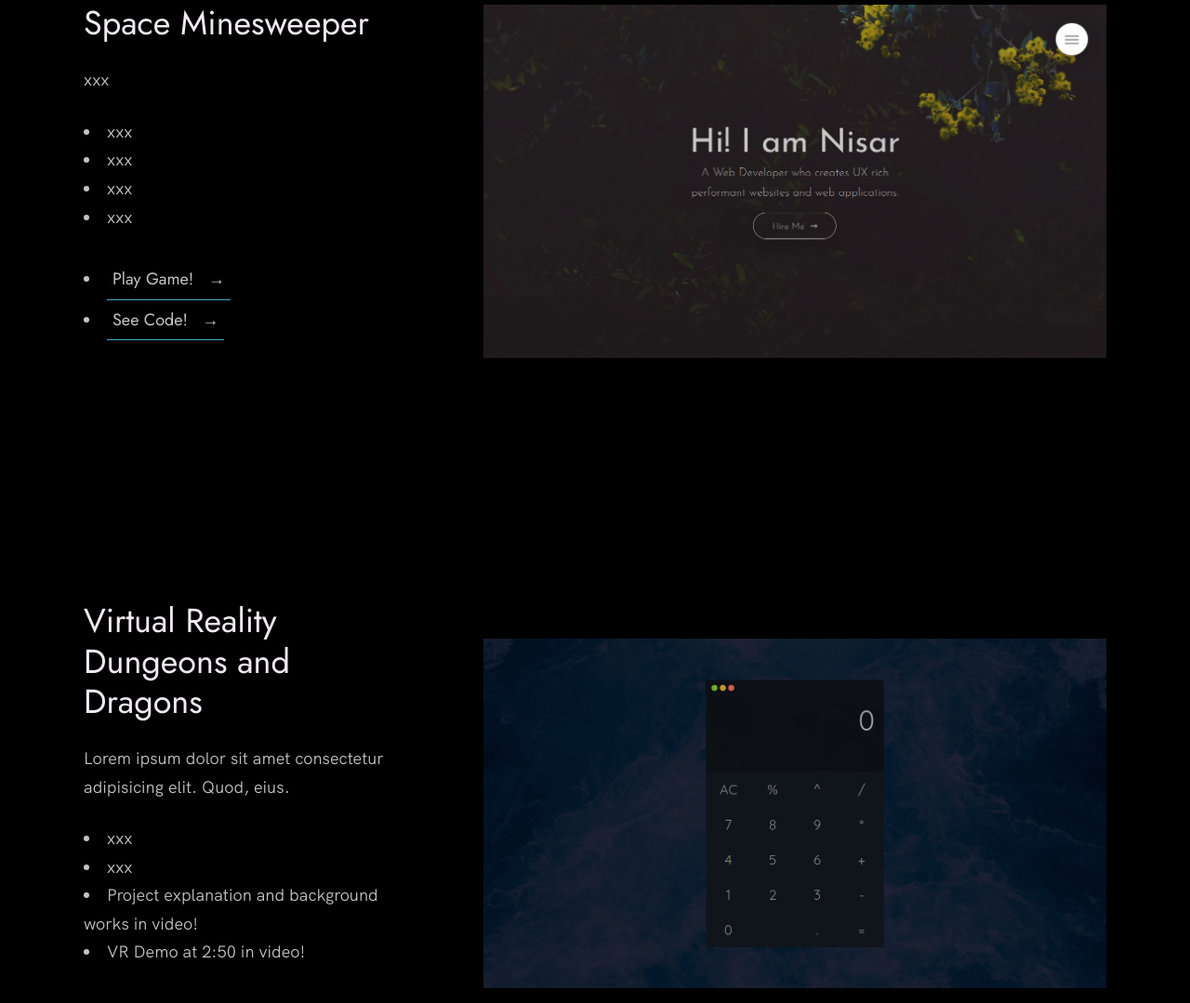
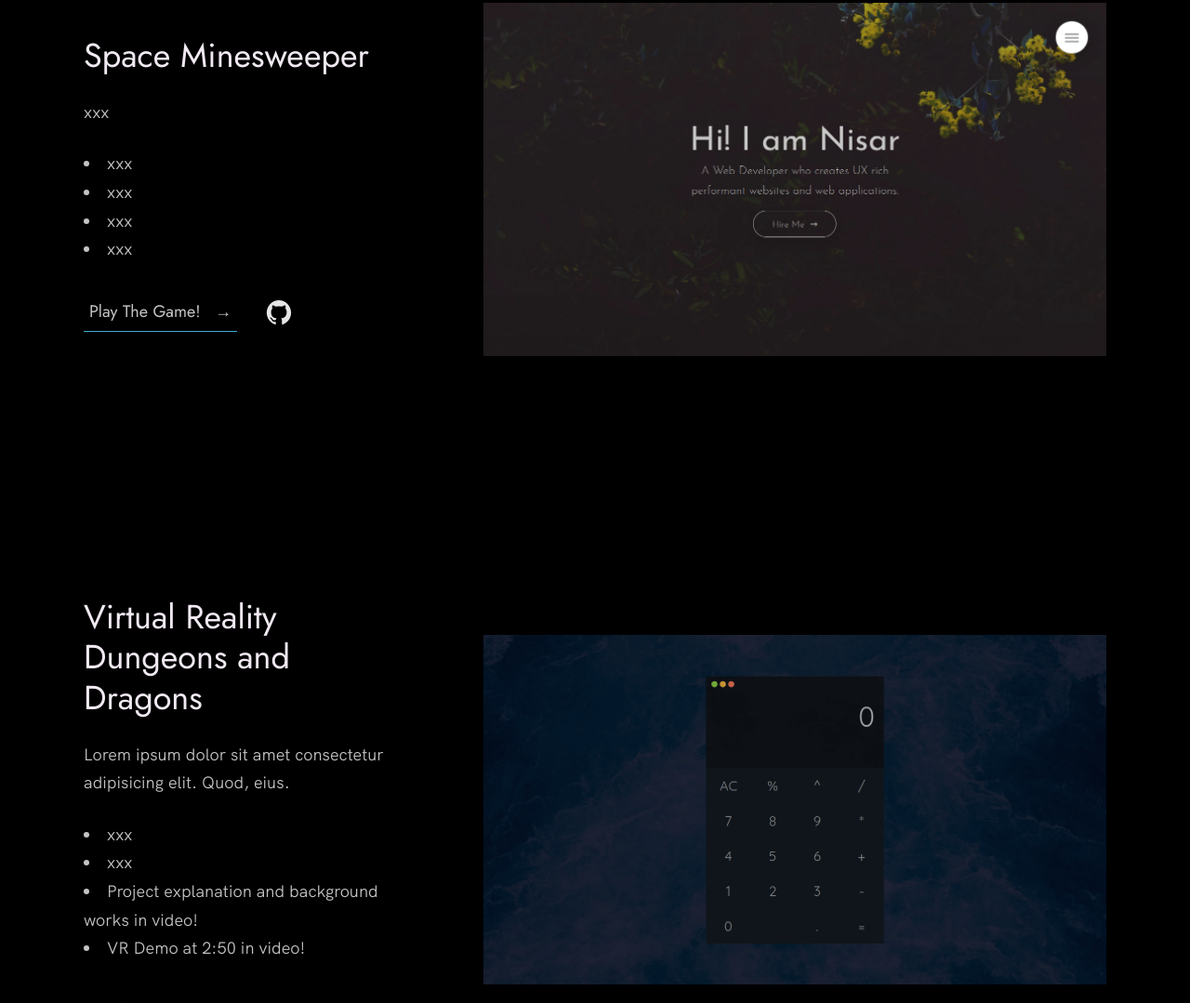
Before and after one commit to MyNameIsMadness/Portfolio-Site, a website: page index.html in a window 1280 px wide. Shown: the part 1065-2144 px from the top of the page at 93% size. Drawn offline with Linux system fonts and the light colour scheme.

Commit message:
Update Site

```diff
--- a/index.html
+++ b/index.html
@@ -91,14 +91,14 @@
 
               <div class="work__links">
 
-                <ul class="work__list">
-                  <li><a href="https://csci-4611-spring-2022.github.io/assignment-1-MyNameIsMadness/" target="_blank" class="link__text">
-                    Play Game! <span>&rarr;</span>
-                  </a></li>
-                  <li><a href="./images/MineSweeper.ts" target="_blank" class="link__text">
-                    See Code! <span>&rarr;</span>
-                  </a></li>
-                </ul>
+                <div class="work__links">
+                  <a href="https://csci-4611-spring-2022.github.io/assignment-1-MyNameIsMadness/" target="_blank" class="link__text">
+                    Play The Game! <span>&rarr;</span>
+                  </a>
+                  <a href="https://github.com/MyNameIsMadness/Portfolio/blob/36ff4fa23eb7079abd64c416c49b51a983009e7b/assignment-1-MyNameIsMadness-main/src/index.ts" title="View Source Code" target="_blank">
+                    <img src="./images/github.svg" class="work__code" alt="GitHub">
+                  </a>
+                </div>
 
               </div>
             </div>
@@ -122,7 +122,7 @@
               </ul>
 
               <div class="work__links">
-                <a href="#" class="link__text">
+                <a href="https://drive.google.com/file/d/1Rg7DFm9pHGUTwi7sIi-y77qjaMvLTny6/view?usp=share_link" target="_blank" class="link__text">
                   Watch Demonstration! <span>&rarr;</span>
                 </a>
               </div>
@@ -149,7 +149,7 @@
                 <a href="https://csci-4611-spring-2022.github.io/assignment-5-MyNameIsMadness/" target="_blank" class="link__text">
                   Interactive Demonstration! <span>&rarr;</span>
                 </a>
-                <a href="https://github.com/nisarhassan12/portfolio" title="View Source Code" target="_blank">
+                <a href="https://github.com/MyNameIsMadness/Portfolio/tree/main/assignment-5-MyNameIsMadness-main/assignment-5-MyNameIsMadness-main/src/shaders" title="View Source Code" target="_blank">
                   <img src="./images/github.svg" class="work__code" alt="GitHub">
                 </a>
               </div>
@@ -176,7 +176,7 @@
                 <a href="https://csci-4611-spring-2022.github.io/assignment-4-MyNameIsMadness/" target="_blank" class="link__text">
                   Interactive Demonstration! <span>&rarr;</span>
                 </a>
-                <a href="https://github.com/nisarhassan12/portfolio" title="View Source Code" target="_blank">
+                <a href="https://github.com/MyNameIsMadness/Portfolio/tree/main/assignment-4-MyNameIsMadness-main/assignment-4-MyNameIsMadness-main/src" title="View Source Code" target="_blank">
                   <img src="./images/github.svg" class="work__code" alt="GitHub">
                 </a>
               </div>
```
